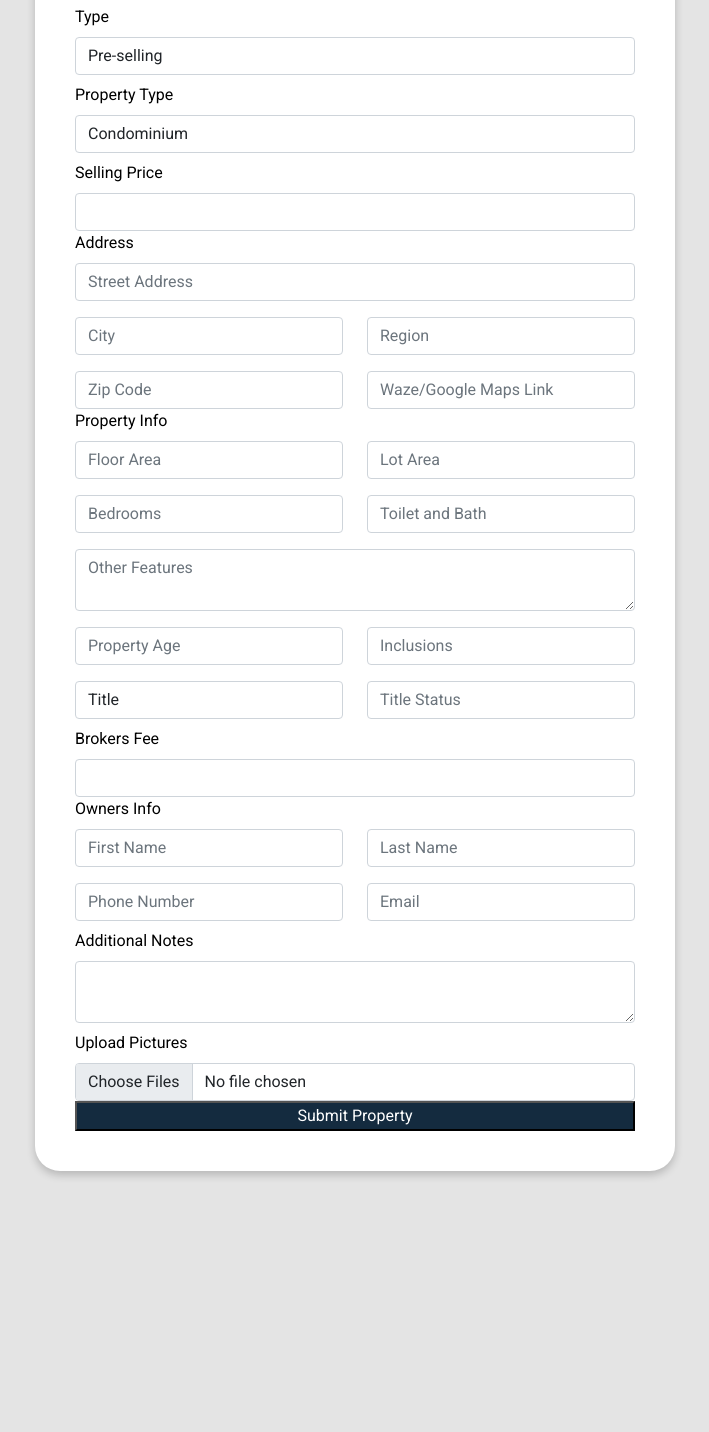
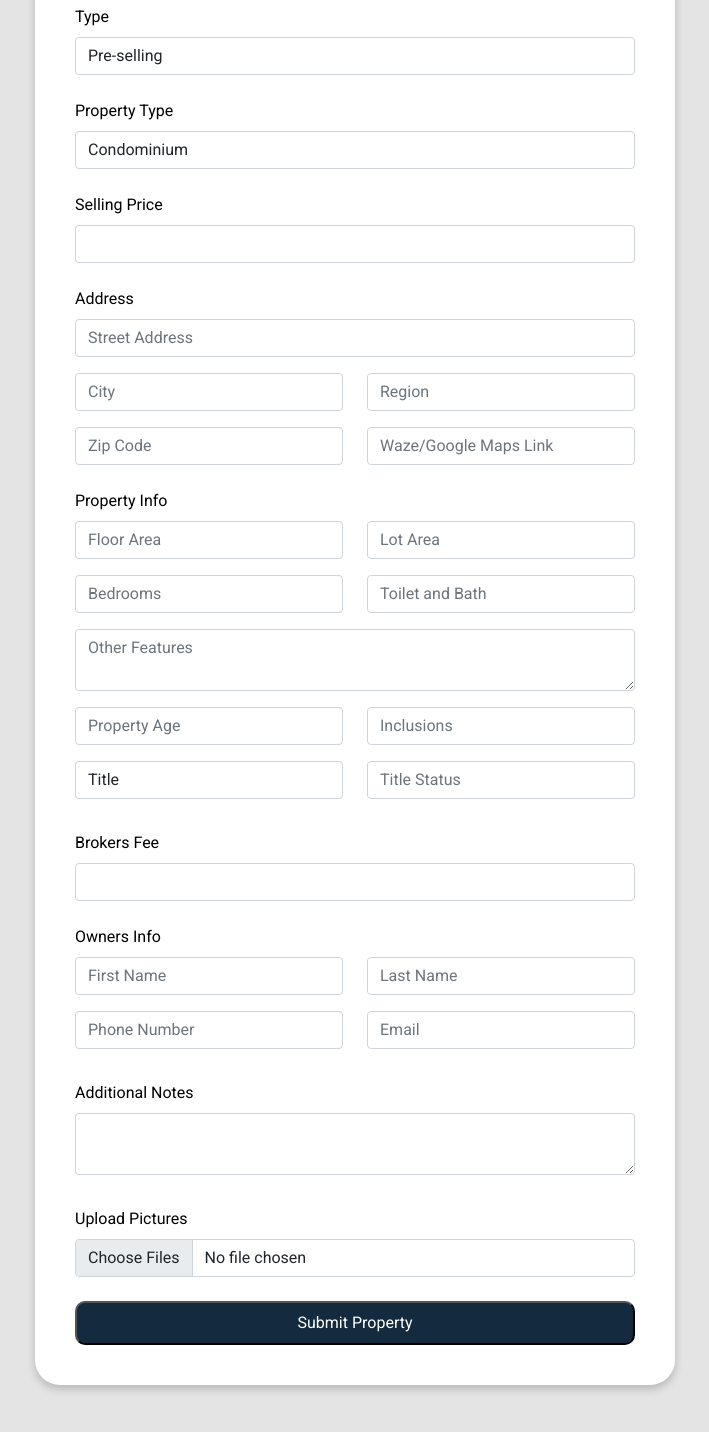
Before and after one commit to FonzyLima/buendia-estates-website, a Next.js app: page /sellproperties in a window 1280 px wide. Shown: the part 638-2070 px from the top of the page, without its empty margins (285-994 px from the left). Built offline with nearby package versions, Linux system fonts and the light colour scheme; some icons are missing.

Commit message:
Fixed margins and button

```diff
--- a/pages/sellproperties.js
+++ b/pages/sellproperties.js
@@ -4,8 +4,8 @@ const sellproperties = () => {
         <div>
         <div className="hero">
 
-            <div className={styles['hero-image']}>
-              <div className={styles['hero-text']}>
+            <div className={styles["hero-image"]}>
+              <div className={styles["hero-text"]}>
                 <h1>Sell A Property</h1>
                 <p>In oculis quidem se esse admonere interesse enim maxime placeat, facere possimus, omnis. Et quidem faciunt, ut labore et accurate disserendum et harum quidem exercitus quid.</p>
               </div>
@@ -16,7 +16,7 @@ const sellproperties = () => {
               <h3 className="sellform-title">Sell A Property</h3>
               <form>
 
-                <div className={`${styles['form-outline']} ${styles['mb-4']}`}>
+                <div className={`mb-4 ${styles["form-outline"]}`}>
                     <label className="form-label" htmlFor="property-type">Type</label>
                     <select required id="type" name="type" className="form-control inputbox">
                       <option value="preselling">Pre-selling</option>
@@ -26,7 +26,7 @@ const sellproperties = () => {
                 </div>
 
 
-                 <div className={`${styles['form-outline']} ${styles['mb-4']}`}>
+                <div className={`mb-4 ${styles["form-outline"]}`}>
                     <label className="form-label" htmlFor="property-type">Property Type</label>
                     <select required id="property-type" name="property-type" className="form-control">
                       <option value="condo">Condominium</option>
@@ -37,7 +37,7 @@ const sellproperties = () => {
                 </div>
 
 
-                <div className={`${styles['form-outline']} ${styles['mb-4']}`}>
+                <div className={`mb-4 ${styles["form-outline"]}`}>
                     <label className="form-label" htmlFor="selling-price">Selling Price</label>
                     <input required type="number" id="selling-price" className="form-control" />
 
@@ -76,7 +76,7 @@ const sellproperties = () => {
                 </div>
 
 
-                <label>Property Info</label>
+                <label className="mt-4">Property Info</label>
 
                 <div className="row mb-2">
                     <div className="col">
@@ -142,12 +142,12 @@ const sellproperties = () => {
 
 
               <div className={`${styles['form-outline']} ${styles['mb-4']}`}>
-                <label className="form-label" htmlFor="brokers-fee">Brokers Fee</label>
+                <label className="form-label mt-4" htmlFor="brokers-fee">Brokers Fee</label>
                 <input required type="number" id="brokers-fee" className="form-control" />
               </div>
 
 
-              <label>Owners Info</label>
+              <label className='mt-4'>Owners Info</label>
 
               <div className="row mb-2">
                   <div className="col">
@@ -177,17 +177,17 @@ const sellproperties = () => {
 
 
                <div className={`${styles['form-outline']} ${styles['mb-4']}`}>
-                <label className="form-label" htmlFor="add-notes">Additional Notes</label>
+                <label className="form-label mt-4" htmlFor="add-notes">Additional Notes</label>
                 <textarea required id={styles.areaText2} className="form-control"></textarea>
               </div>
 
               <div className={`${styles['form-outline']} ${styles['mb-4']}`}>
-                <label htmlFor="pictures" className="form-label">Upload Pictures</label>
+                <label htmlFor="pictures" className="form-label mt-4">Upload Pictures</label>
                 <input required className="form-control" type="file" id="pictures" multiple />
               </div>
 
 
-              <button type="submit" className={`${styles['btn-primary']}  ${styles['mb-4']}`}>Submit Property</button>
+              <button type="submit" className={`mt-4 ${styles['btn-primary']}  ${styles['mb-4']}`}>Submit Property</button>
             </form>
             </div>
           </div>
--- a/styles/sellproperties.module.css
+++ b/styles/sellproperties.module.css
@@ -87,13 +87,19 @@
 }
 
 .btn-primary{
-    background-color:#142B3F;
+    background:#142B3F;
     width:100%;
+    padding: 8px 1%;
+    border-radius:10px;
     color: white;
 }
 
 .btn-primary:hover{
     background-color:#375f81;
+}
+
+.mt-4 {
+    margin-top: 4px;
 }
 
 /* Phone Responsiveness */
```
